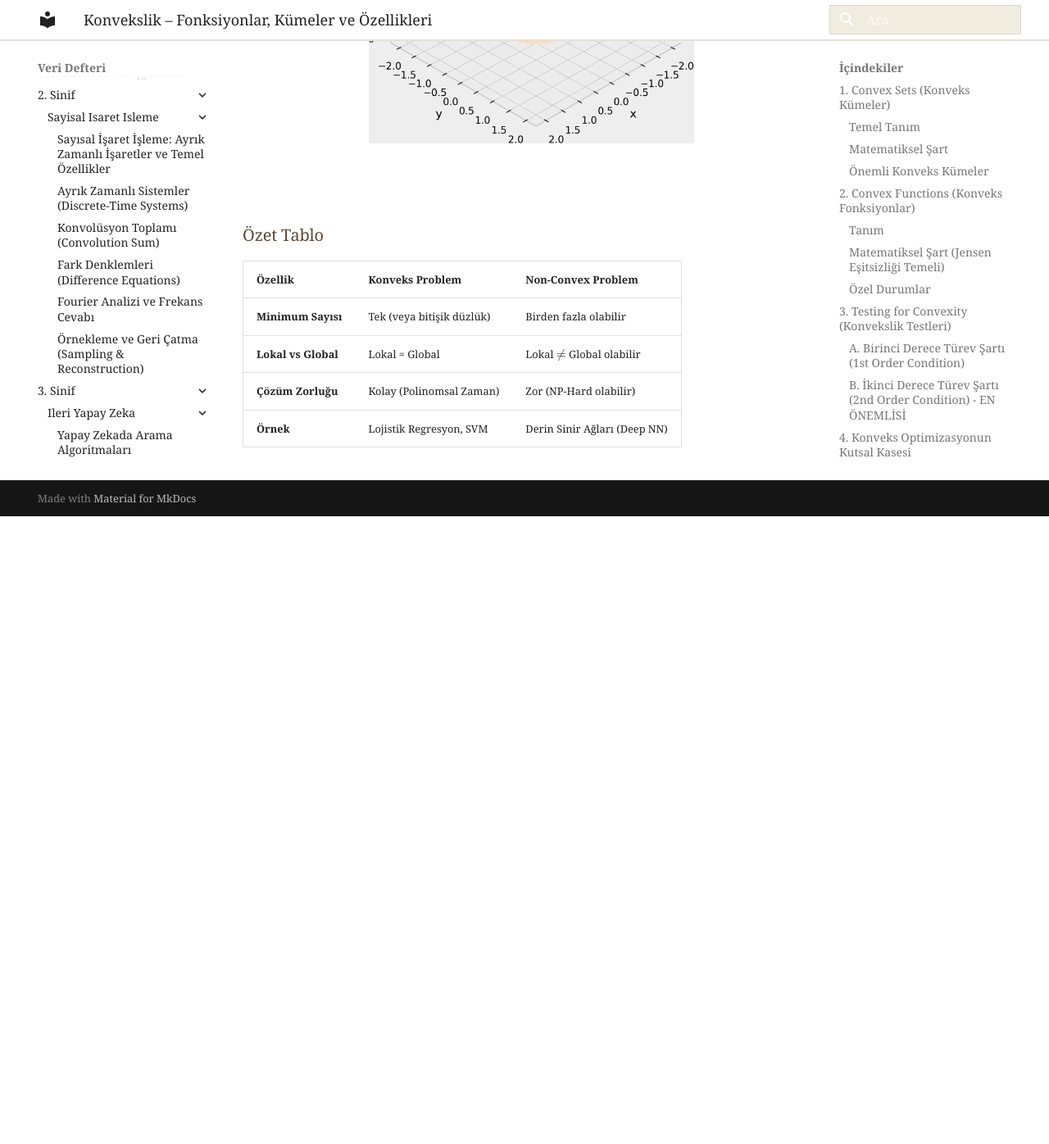
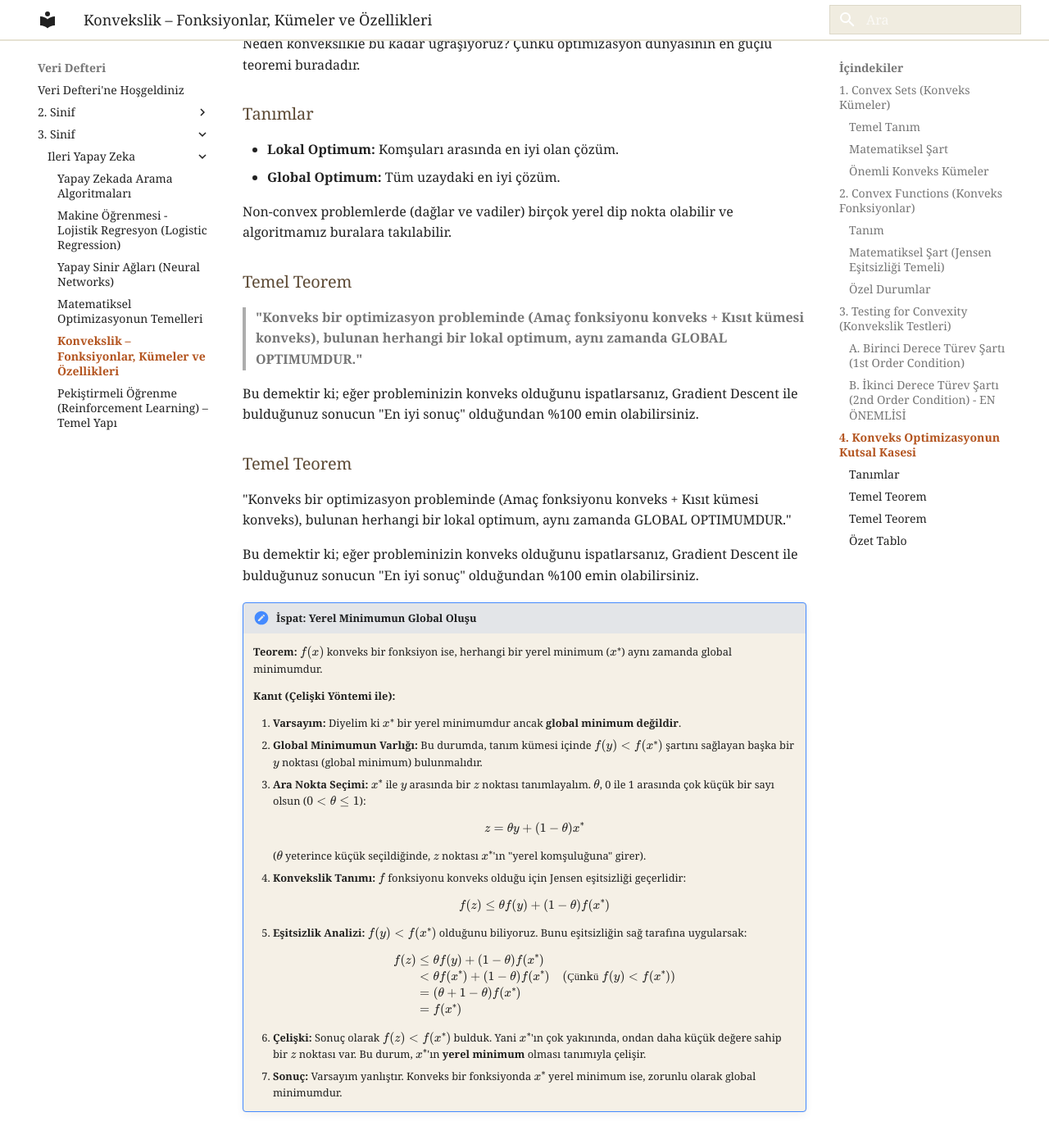
Before and after one commit to gunbaz/gunbaz.github.io, an MkDocs documentation site: the page built from docs/3. Sinif/Ileri Yapay Zeka/05-konvekslik.md, in a window 1280 px wide and 1400 px high, scrolled down 5115 px. Shown: the top 1396 px of the window at 82% size. Built offline with MkDocs 1.6.1 and Material for MkDocs 9.7.7, drawn with Linux system fonts in a browser that asks for light colours; before the commit the page ends 5745 px from its top, so only the background shows below that; some of the changed text lies outside the part shown.

Commit message:
Update: Ileri Yapay Zeka (YZM313) için eksik ispatlar eklendi.

```diff
--- a/docs/3. Sinif/Ileri Yapay Zeka/05-konvekslik.md
+++ b/docs/3. Sinif/Ileri Yapay Zeka/05-konvekslik.md
@@ -27,12 +27,51 @@
 1.  **Lineer Eşitsizlikler (Yarı Uzaylar):**
     $$Ax \le b$$
     Bir uzayı bıçakla ikiye kestiğinizi düşünün. Kalan parça (Yarı Uzay) her zaman konvekstir.
+
+    !!! note "İspat: Lineer Eşitsizliğin Konveksliği"
+        Küme: $$ C = \{x \in \mathbb{R}^n : Ax \le b\} $$
+        İspat Mantığı: $x, y \in C$ olsun. $0 \le \theta \le 1$ için $z = \theta x + (1-\theta)y$ alalım.
+        $Az = A(\theta x + (1-\theta)y) = \theta Ax + (1-\theta)Ay \le \theta b + (1-\theta)b = b$.
+        Sonuç: $z \in C$, yani küme konvekstir.
+
 2.  **Lineer Eşitlikler (Hiper Düzlemler):**
     $$Ax = b$$
     Doğrular, düzlemler ve hiper düzlemler konvekstir.
+
+    !!! note "İspat 2: Lineer Eşitliklerin (Hiper Düzlem) Konveksliği"
+        **Teorem:** $C = \{x \in \mathbb{R}^n : Ax = b\}$ kümesi konvekstir.
+
+        **Kanıt:**
+
+        1. $x, y \in C$ olsun. Bu durumda $Ax = b$ ve $Ay = b$ dir.
+        2. Konveks kombinasyon $z = \theta x + (1-\theta)y$ olsun.
+        3. Matris çarpımının lineerlik özelliğini kullanalım:
+        $$
+        \begin{align}
+        Az &= A(\theta x + (1-\theta)y) \\\\
+            &= \theta (Ax) + (1-\theta)(Ay) \\\\
+            &= \theta b + (1-\theta)b \\\\
+            &= b
+            \end{align}
+        $$
+        **Sonuç:** $Az = b$ şartı korunduğu için $z \in C$ dir. Hiper düzlemler konvekstir.
+
+
 3.  **Kesişim Özelliği (Intersection):**
     İki veya daha fazla konveks kümenin kesişimi, **her zaman konvekstir**. (Örn: İki dairenin kesişim bölgesi).
     $$C_1 \cap C_2 \implies \text{Konveks}$$
+
+    !!! note "İspat 3: Konveks Kümelerin Kesişimi"
+        **Teorem:** $C_1$ ve $C_2$ konveks kümeler ise, kesişimleri $C_{int} = C_1 \cap C_2$ de konvekstir.
+
+        **Kanıt:**
+        1. Kesişim kümesinden iki nokta $x, y \in C_{int}$ alalım.
+        2. Kesişimin tanımı gereği: $x, y \in C_1$ **VE** $x, y \in C_2$ dir.
+        3. $C_1$ konveks olduğu için, bu iki noktanın karışımı $z = \theta x + (1-\theta)y$, $C_1$'in içindedir ($z \in C_1$).
+        4. Aynı şekilde $C_2$ de konveks olduğu için, $z \in C_2$ dir.
+        5. $z$ hem $C_1$'de hem de $C_2$'de olduğuna göre:
+        $$z \in C_1 \cap C_2$$
+        **Sonuç:** Kesişim kümesi konvekstir.
 
 !!! warning "Kritik Sınav Bilgisi"
     Konveks kümelerin **Birleşimi (Union)** genellikle konveks **DEĞİLDİR**. İki ayrı daireyi birleştirirseniz, birinden diğerine çizilen çizgi boşluktan geçer.
@@ -115,6 +154,36 @@
 
 Bu demektir ki; eğer probleminizin konveks olduğunu ispatlarsanız, Gradient Descent ile bulduğunuz sonucun "En iyi sonuç" olduğundan %100 emin olabilirsiniz.
 
+### Temel Teorem
+"Konveks bir optimizasyon probleminde (Amaç fonksiyonu konveks + Kısıt kümesi konveks), bulunan herhangi bir lokal optimum, aynı zamanda GLOBAL OPTIMUMDUR."
+
+Bu demektir ki; eğer probleminizin konveks olduğunu ispatlarsanız, Gradient Descent ile bulduğunuz sonucun "En iyi sonuç" olduğundan %100 emin olabilirsiniz.
+
+!!! note "İspat: Yerel Minimumun Global Oluşu"
+    **Teorem:** $f(x)$ konveks bir fonksiyon ise, herhangi bir yerel minimum ($x^{\ast}$) aynı zamanda global minimumdur.
+
+    **Kanıt (Çelişki Yöntemi ile):**
+
+    1. **Varsayım:** Diyelim ki $x^{\ast}$ bir yerel minimumdur ancak **global minimum değildir**.
+    2. **Global Minimumun Varlığı:** Bu durumda, tanım kümesi içinde $f(y) < f(x^{\ast})$ şartını sağlayan başka bir $y$ noktası (global minimum) bulunmalıdır.
+    3. **Ara Nokta Seçimi:** $x^{\ast}$ ile $y$ arasında bir $z$ noktası tanımlayalım. $\theta$, 0 ile 1 arasında çok küçük bir sayı olsun ($0 < \theta \le 1$):
+        $$z = \theta y + (1-\theta)x^{\ast}$$
+        ($\theta$ yeterince küçük seçildiğinde, $z$ noktası $x^{\ast}$'ın "yerel komşuluğuna" girer).
+    4. **Konvekslik Tanımı:** $f$ fonksiyonu konveks olduğu için Jensen eşitsizliği geçerlidir:
+        $$f(z) \le \theta f(y) + (1-\theta)f(x^{\ast})$$
+    5. **Eşitsizlik Analizi:** $f(y) < f(x^{\ast})$ olduğunu biliyoruz. Bunu eşitsizliğin sağ tarafına uygularsak:
+        $$
+        \begin{align}
+        f(z) &\le \theta f(y) + (1-\theta)f(x^{\ast}) \\\\
+             &< \theta f(x^{\ast}) + (1-\theta)f(x^{\ast}) \quad (\text{Çünkü } f(y) < f(x^{\ast})) \\\\
+             &= (\theta + 1 - \theta)f(x^{\ast}) \\\\
+             &= f(x^{\ast})
+        \end{align}
+        $$
+    6. **Çelişki:** Sonuç olarak $f(z) < f(x^{\ast})$ bulduk. Yani $x^{\ast}$'ın çok yakınında, ondan daha küçük değere sahip bir $z$ noktası var. Bu durum, $x^{\ast}$'ın **yerel minimum** olması tanımıyla çelişir.
+    7. **Sonuç:** Varsayım yanlıştır. Konveks bir fonksiyonda $x^{\ast}$ yerel minimum ise, zorunlu olarak global minimumdur.
+
+
 ![Global Optimum Garantisi]( ../../images/global_optimum_garantisi.png )
 
 ### Özet Tablo
--- a/mkdocs.yml
+++ b/mkdocs.yml
@@ -7,8 +7,9 @@
     scheme: default
   features:
     - navigation.tracking
-    - navigation.expand
     - navigation.indexes
+    #- navigation.sections
+    - navigation.top
     # navigation.instant bilerek kapalı, MathJax ile bazen sorun çıkarıyor
 
 markdown_extensions:
```
Also changed, not shown: docs/3. Sinif/Ileri Yapay Zeka/04-matematiksel-optimizasyon.md (+20 -0 lines).
